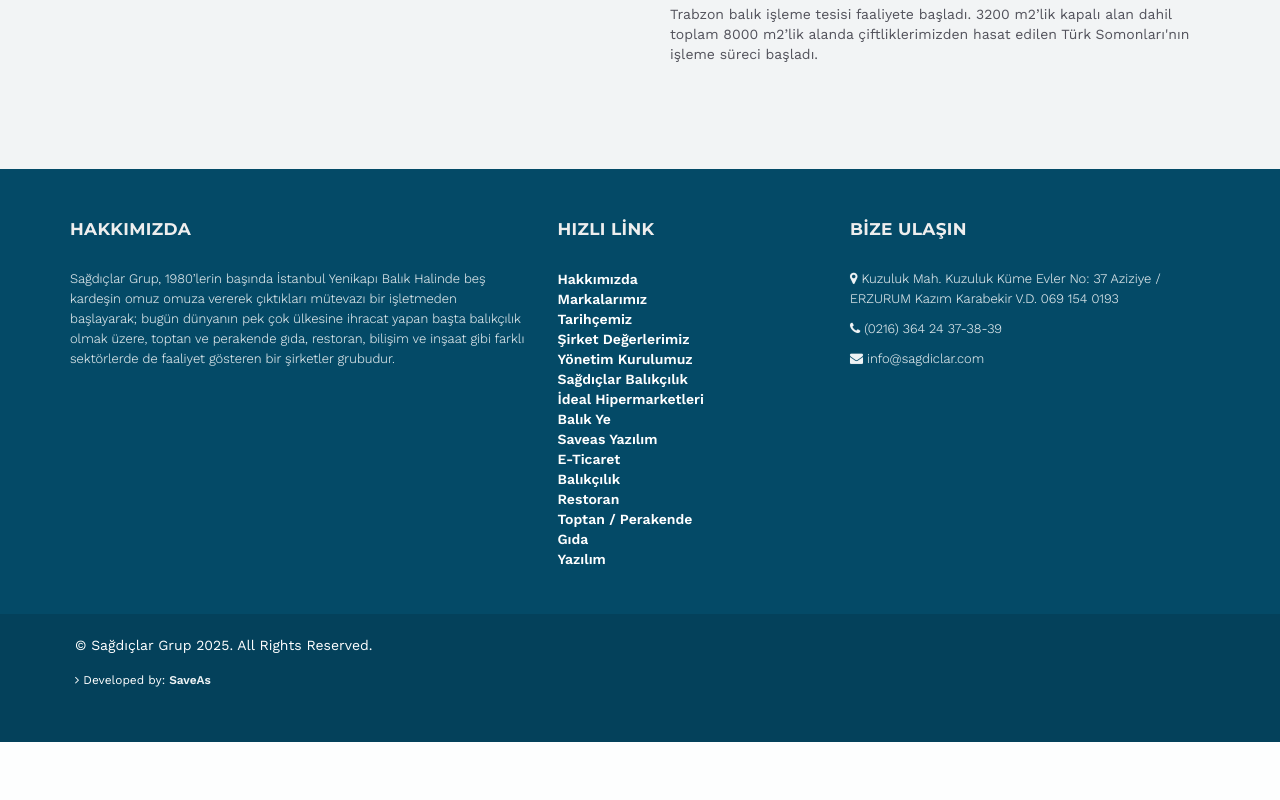
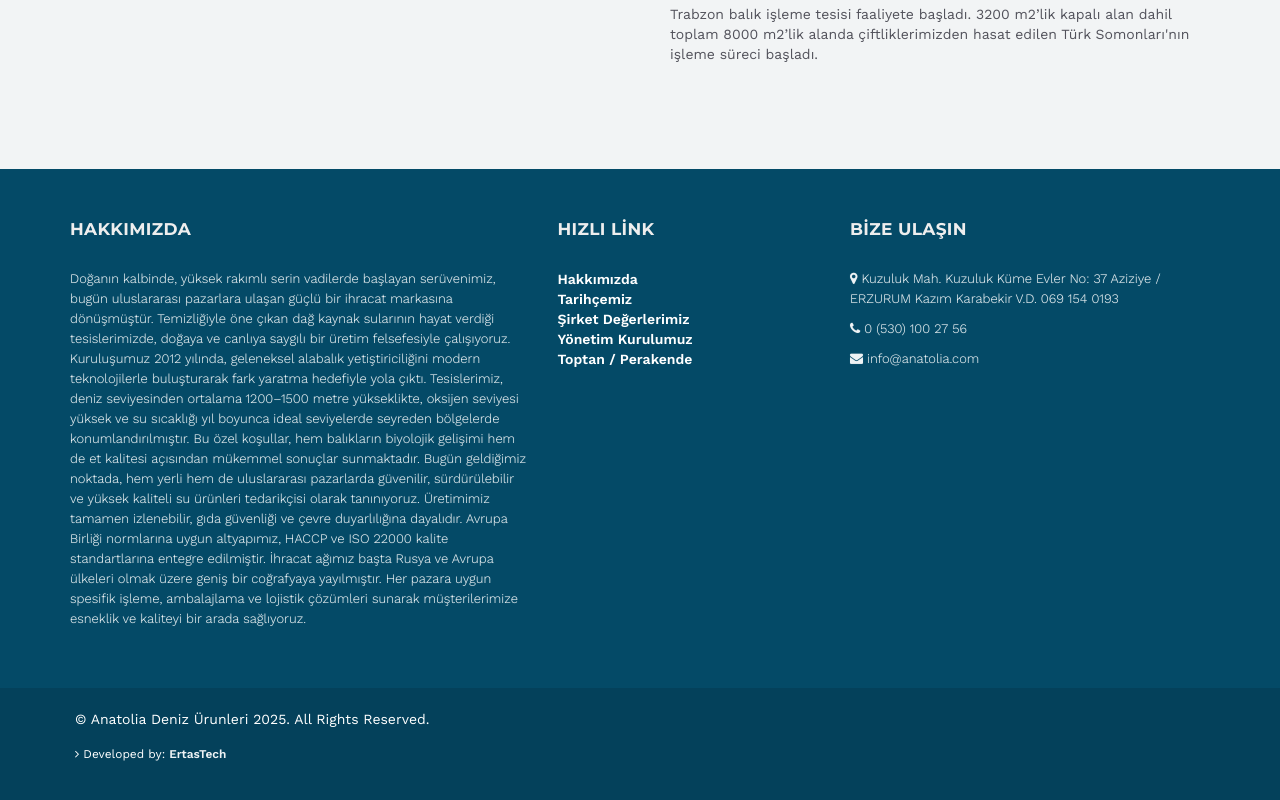
Before and after one commit to Alikerem167/Anatolia-Su-Urunleri, a plain HTML site: page www.sagdiclar.com/kurumsal/tarihcemiz.html in a window 1280 px wide. Shown: the part 941-1741 px from the top of the page. Before the commit the page ends 1683 px from the top, so only its background shows below. Drawn offline with nearby package versions, Linux system fonts and the light colour scheme.

Commit message:
10. COmmit

```diff
--- a/www.sagdiclar.com/kurumsal/tarihcemiz.html
+++ b/www.sagdiclar.com/kurumsal/tarihcemiz.html
@@ -13,8 +13,7 @@
 
     <link rel="icon" type="image/png" href="frontend/image/favicon.html">
 
-    <title>    Tarihçemiz |
- Sagdıçlar Grup</title>
+    <title>Anatolia Su Ürünleri - Tarihçemiz</title>
 
     <link rel="stylesheet" href=../frontend/css/bootstrap.min.css>
     <link rel="stylesheet" href=../frontend/assets/css/font-awesome.min.css>
@@ -59,10 +58,7 @@
                                                                                     <a href="hakkimizda.html"
                                                class="nav-link">Hakkımızda</a>
                                                                             </li>
-                                                                                                                                <li class="nav-item">
-                                                                                    <a href="markalarimiz.html"
-                                               class="nav-link">Markalarımız</a>
-                                                                            </li>
+
                                                                                                                                 <li class="nav-item">
                                                                                     <a href="tarihcemiz.html"
                                                class="nav-link">Tarihçemiz</a>
@@ -329,10 +325,17 @@
         <div class="row">
             <div class="footer-widget col-sm-12 col-md-5 first">
                 <h3>Hakkımızda</h3>
-                <p> Sağdıçlar Grup, 1980’lerin başında İstanbul Yenikapı Balık Halinde beş kardeşin omuz omuza
-                        vererek çıktıkları mütevazı bir işletmeden başlayarak; bugün dünyanın pek çok ülkesine
-                        ihracat yapan başta balıkçılık olmak üzere, toptan ve perakende gıda, restoran, bilişim ve
-                        inşaat gibi farklı sektörlerde de faaliyet gösteren bir şirketler grubudur. </p>
+                <p> Doğanın kalbinde, yüksek rakımlı serin vadilerde başlayan serüvenimiz,
+ bugün uluslararası pazarlara ulaşan güçlü bir ihracat markasına dönüşmüştür.
+ Temizliğiyle öne çıkan dağ kaynak sularının hayat verdiği tesislerimizde, doğaya ve canlıya saygılı bir üretim felsefesiyle çalışıyoruz.
+  Kuruluşumuz 2012 yılında, geleneksel alabalık yetiştiriciliğini modern teknolojilerle buluşturarak fark yaratma hedefiyle yola çıktı.
+  Tesislerimiz, deniz seviyesinden ortalama 1200–1500 metre yükseklikte, oksijen seviyesi yüksek ve su sıcaklığı yıl boyunca ideal seviyelerde seyreden bölgelerde konumlandırılmıştır.
+   Bu özel koşullar, hem balıkların biyolojik gelişimi hem de et kalitesi açısından mükemmel sonuçlar sunmaktadır.
+    Bugün geldiğimiz noktada, hem yerli hem de uluslararası pazarlarda güvenilir, sürdürülebilir ve yüksek kaliteli su ürünleri tedarikçisi olarak tanınıyoruz.
+     Üretimimiz tamamen izlenebilir, gıda güvenliği ve çevre duyarlılığına dayalıdır.
+      Avrupa Birliği normlarına uygun altyapımız, HACCP ve ISO 22000 kalite standartlarına entegre edilmiştir.
+       İhracat ağımız başta Rusya ve Avrupa ülkeleri olmak üzere geniş bir coğrafyaya yayılmıştır.
+        Her pazara uygun spesifik işleme, ambalajlama ve lojistik çözümleri sunarak müşterilerimize esneklik ve kaliteyi bir arada sağlıyoruz. </p>
                 <div class="visible-xs-block visible-sm-block pt20"></div>
             </div>
             <div class="footer-widget col-sm-6 col-md-3">
@@ -341,10 +344,7 @@
                                 <a href="hakkimizda.html"
                                    class="nav-link">Hakkımızda</a>
                             </div>
-                                                    <div class="col-6 px-1">
-                                <a href="markalarimiz.html"
-                                   class="nav-link">Markalarımız</a>
-                            </div>
+
                                                     <div class="col-6 px-1">
                                 <a href="tarihcemiz.html"
                                    class="nav-link">Tarihçemiz</a>
@@ -357,46 +357,18 @@
                                 <a href="yonetim-kurulumuz.html"
                                    class="nav-link">Yönetim Kurulumuz</a>
                             </div>
-                                                                                                                                    <div class="col-6 px-1">
-                                <a href="../grup-sirketlerimiz/sagdiclar-balikcilik.html"
-                                   class="nav-link">Sağdıçlar Balıkçılık</a>
-                            </div>
-                                                    <div class="col-6 px-1">
-                                <a href="../grup-sirketlerimiz/ideal-hipermarketleri.html"
-                                   class="nav-link">İdeal Hipermarketleri</a>
-                            </div>
-                                                    <div class="col-6 px-1">
-                                <a href="../grup-sirketlerimiz/balik-ye.html"
-                                   class="nav-link">Balık Ye</a>
-                            </div>
-                                                    <div class="col-6 px-1">
-                                <a href="../grup-sirketlerimiz/saveas-yazilim.html"
-                                   class="nav-link">Saveas Yazılım</a>
-                            </div>
-                                                                                                                                    <div class="col-6 px-1">
-                                <a href="../faaliyet-alanlarimiz/e-ticaret.html"
-                                   class="nav-link">E-Ticaret</a>
-                            </div>
-                                                    <div class="col-6 px-1">
-                                <a href="../faaliyet-alanlarimiz/balikcilik.html"
-                                   class="nav-link">Balıkçılık</a>
-                            </div>
-                                                    <div class="col-6 px-1">
-                                <a href="../faaliyet-alanlarimiz/restoran.html"
-                                   class="nav-link">Restoran</a>
-                            </div>
+
+
+
+
+
+
                                                     <div class="col-6 px-1">
                                 <a href="../faaliyet-alanlarimiz/toptan-perakende.html"
                                    class="nav-link">Toptan / Perakende</a>
                             </div>
-                                                    <div class="col-6 px-1">
-                                <a href="../faaliyet-alanlarimiz/gida.html"
-                                   class="nav-link">Gıda</a>
-                            </div>
-                                                    <div class="col-6 px-1">
-                                <a href="../faaliyet-alanlarimiz/yazilim.html"
-                                   class="nav-link">Yazılım</a>
-                            </div>
+
+
                                                                                         </div>
             <div class="footer-widget col-sm-6 col-md-4">
                 <h3>Bİze Ulaşın</h3>
@@ -404,8 +376,8 @@
                     <li><i class="fa fa-map-marker"></i>Kuzuluk Mah. Kuzuluk Küme Evler
 No: 37 Aziziye / ERZURUM
 Kazım Karabekir V.D. 069 154 0193</li>
-                    <li class="number"><i class="fa fa-phone"></i>(0216) 364 24 37-38-39</li>
-                    <li><i class="fa fa-envelope"></i>info@sagdiclar.com</li>
+                    <li class="number"><i class="fa fa-phone"></i>0 (530) 100 27 56</li>
+                    <li><i class="fa fa-envelope"></i>info@anatolia.com</li>
                 </ul>
             </div>
         </div>
@@ -415,10 +387,10 @@ Kazım Karabekir V.D. 069 154 0193</li>
     <div class="container">
         <div class="row">
             <div class="col-sm-6 col-lg-12" style="padding: 20px">
-                <p>&copy; Sağdıçlar Grup 2025. All Rights Reserved.</p>
+                <p>&copy; Anatolia Deniz Ürunleri 2025. All Rights Reserved.</p>
                 <p class="small">
                     <i class="fa fa-angle-right"></i>
-                    Developed by: <a href="https://saveas.com.tr/">SaveAs</a>
+                    Developed by: <a href="https://ertas.tech">ErtasTech</a>
                 </p>
             </div>
         </div>
```
Also changed, not shown: www.sagdiclar.com/iletisim.html (+25 -49 lines), www.sagdiclar.com/kurumsal/sirket-degerlerimiz.html (+1 -2 lines).
